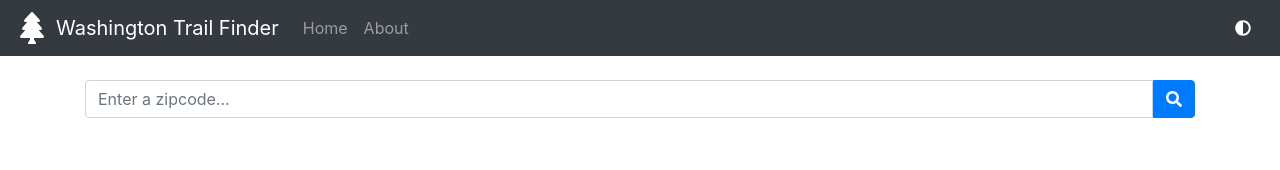
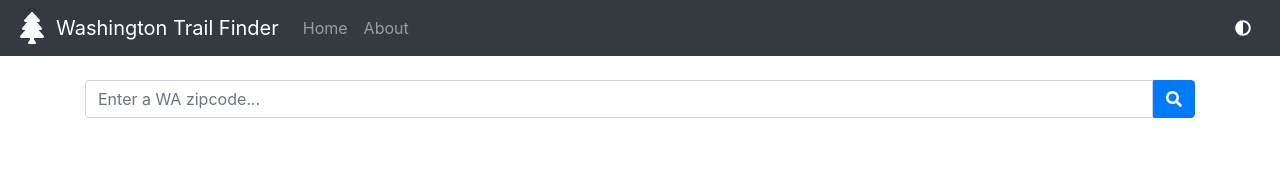
Before and after one commit to GurkNathe/Hiking-Project, a React (Create React App) app in the folder hiking-project/: page / in a window 1280 px wide. Shown: the top 170 px of the page. Built offline with nearby package versions, Linux system fonts and the light colour scheme.

Commit message:
uploading node modules

```diff
--- a/hiking-project/package.json
+++ b/hiking-project/package.json
@@ -6,12 +6,13 @@
     "@testing-library/jest-dom": "^5.12.0",
     "@testing-library/react": "^11.2.6",
     "@testing-library/user-event": "^12.8.3",
+    "axiom": "^0.1.6",
     "bootstrap": "^4.6.0",
     "react": "^17.0.2",
     "react-bootstrap": "^1.5.2",
     "react-dom": "^17.0.2",
     "react-icons": "^4.2.0",
-    "react-scripts": "4.0.3",
+    "react-scripts": "^3.4.4",
     "web-vitals": "^1.1.1"
   },
   "scripts": {
--- a/hiking-project/src/components/Search.js
+++ b/hiking-project/src/components/Search.js
@@ -32,7 +32,7 @@ function Search({ searchFunction }) {
 						<Form onSubmit={onSubmit}>
 							<Form.Control
 								type="text"
-								placeholder="Enter a zipcode..."
+								placeholder="Enter a WA zipcode..."
 								onChange={onChange}
 								value={text}
 								style={{
```
Also changed, not shown: 1 other file (tests, documents, lock files or other folders).
